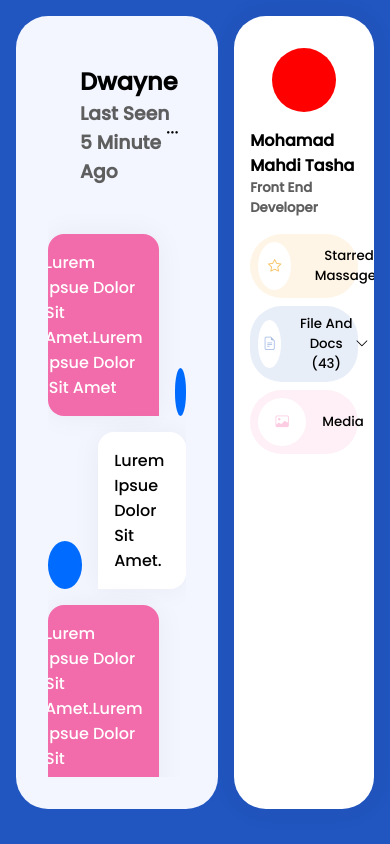
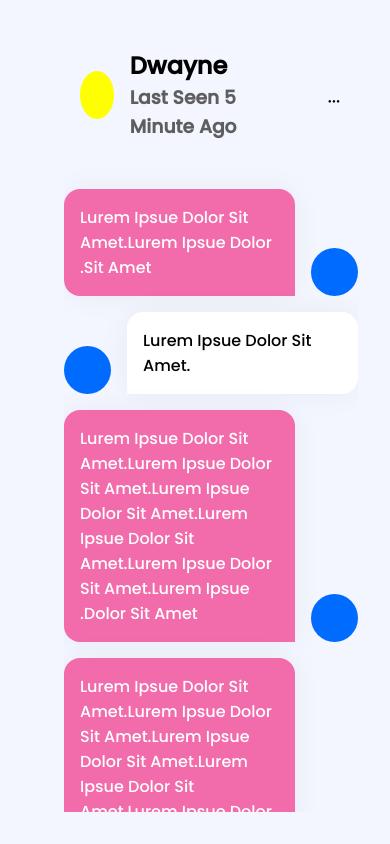
Before and after one commit to MohamadMahdi-Tasha/Chat-App, a React (Create React App) app: page / in a window 390 px wide. Built offline with nearby package versions, Linux system fonts and the light colour scheme.

Commit message:
added media querys

```diff
--- a/src/style.css
+++ b/src/style.css
@@ -133,17 +133,20 @@ input, button {outline: none;}
 
 /*Media Query*/
 @media (max-width: 1025px) {
+    .App {width: 100%;}
     .LeftSide {display: none;}
-    .right-side {
-        width: 50%;
-        margin-left: 0;
-    }
-    .chats {
-        display: none;
-        width: 50%;
-    }
-    .Texts {
-        width: 100% !important;
+    .right-side {width: 50%;}
+    .MiddleSide {width: 50%;}
+    .chats {display: none;}
+    .Texts {width: 100%;}
+}
+
+@media (max-width: 720px) {
+    .right-side {display: none;}
+    .MiddleSide {
+        width: 100%;
         margin: 0;
+        border-radius: 0;
+        min-height: 100vh;
     }
 }
```
